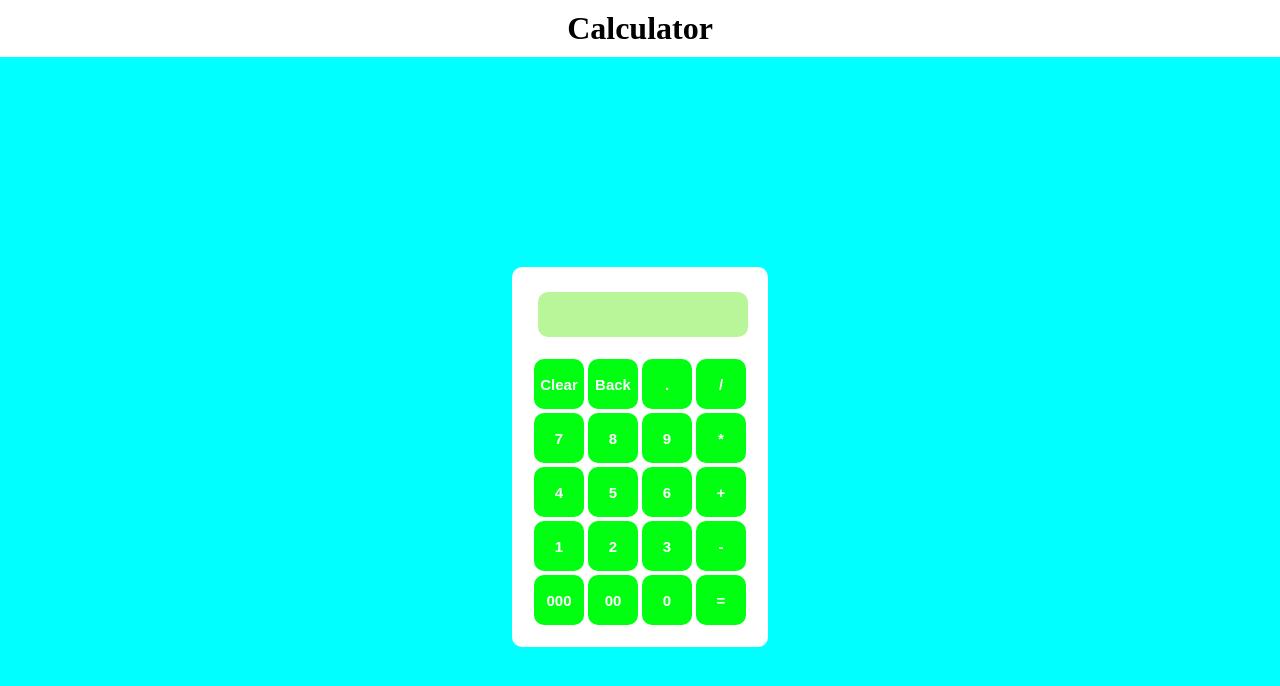
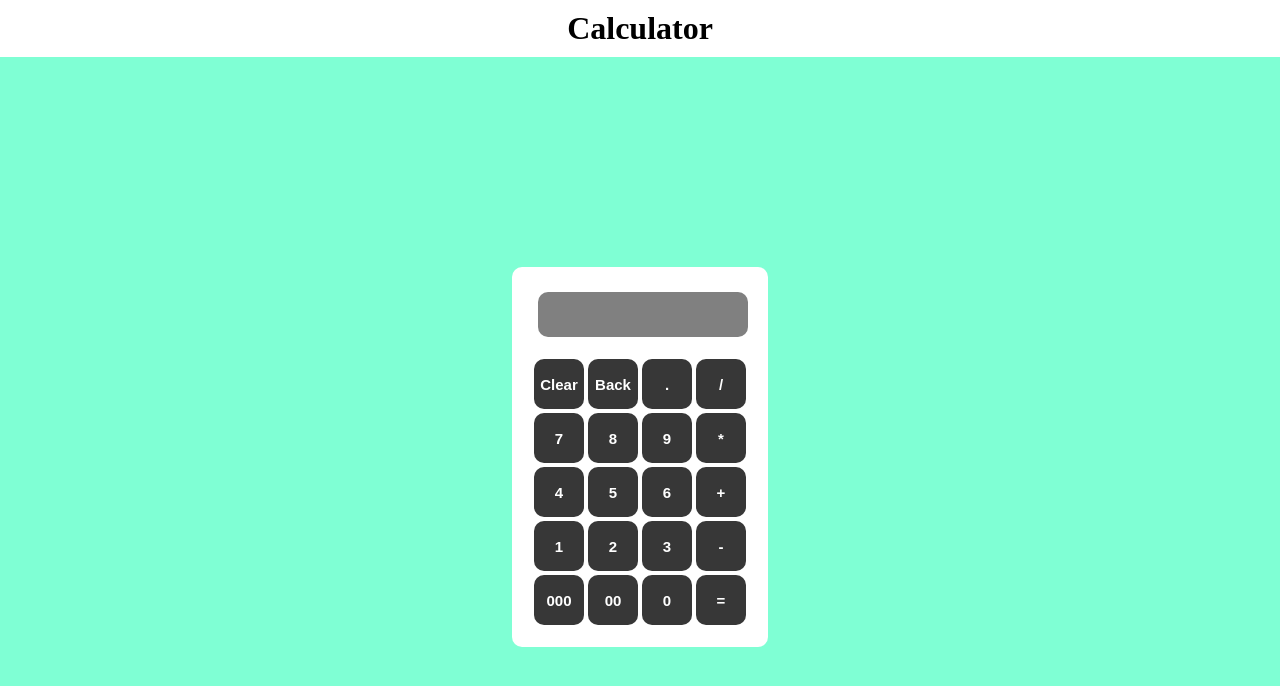
Before and after one commit to sharathchennarapu/calculator, a React (Create React App) app: page / in a window 1280 px wide. Shown: the top 686 px of the page. Built offline with nearby package versions, Linux system fonts and the light colour scheme.

Commit message:
made colour changes

```diff
--- a/src/components/Cals.css
+++ b/src/components/Cals.css
@@ -15,7 +15,7 @@
     display: flex;
     align-items: center;
     justify-content: center;
-    background-color: aqua;
+    background-color: aquamarine;
 }
 .container-item
 {
@@ -28,19 +28,20 @@
     width: 50px;
     height: 50px;
     font-size: 15px;
-    background-color: rgb(0, 255, 17);
+    background-color: rgb(55, 55, 55);
     margin: 2px;
     border-radius: 10px;
     color: white;
-    font-weight: bolder;
+    font-weight: bold;
     cursor: pointer;
     border: none;
+    font-family: Arial, Helvetica, sans-serif;
 }
 .inputfeild>input:hover
 {
-    background-color:   rgb(230, 253, 232);
-    border: 1px solid rgb(0, 255, 17);
-    color:  rgb(0, 255, 17);
+    background-color:   white;
+    border: 1px solid rgb(55, 55, 55);
+    color: rgb(55, 55, 55);
 }
 .display
 {
@@ -55,7 +56,7 @@
     width: 200px;
     font-size: 30px;
     border: none;
-    background-color: rgb(185, 246, 153);
+    background-color: grey;
     border-radius: 10px;
     padding-right: 10px;
 }
```
